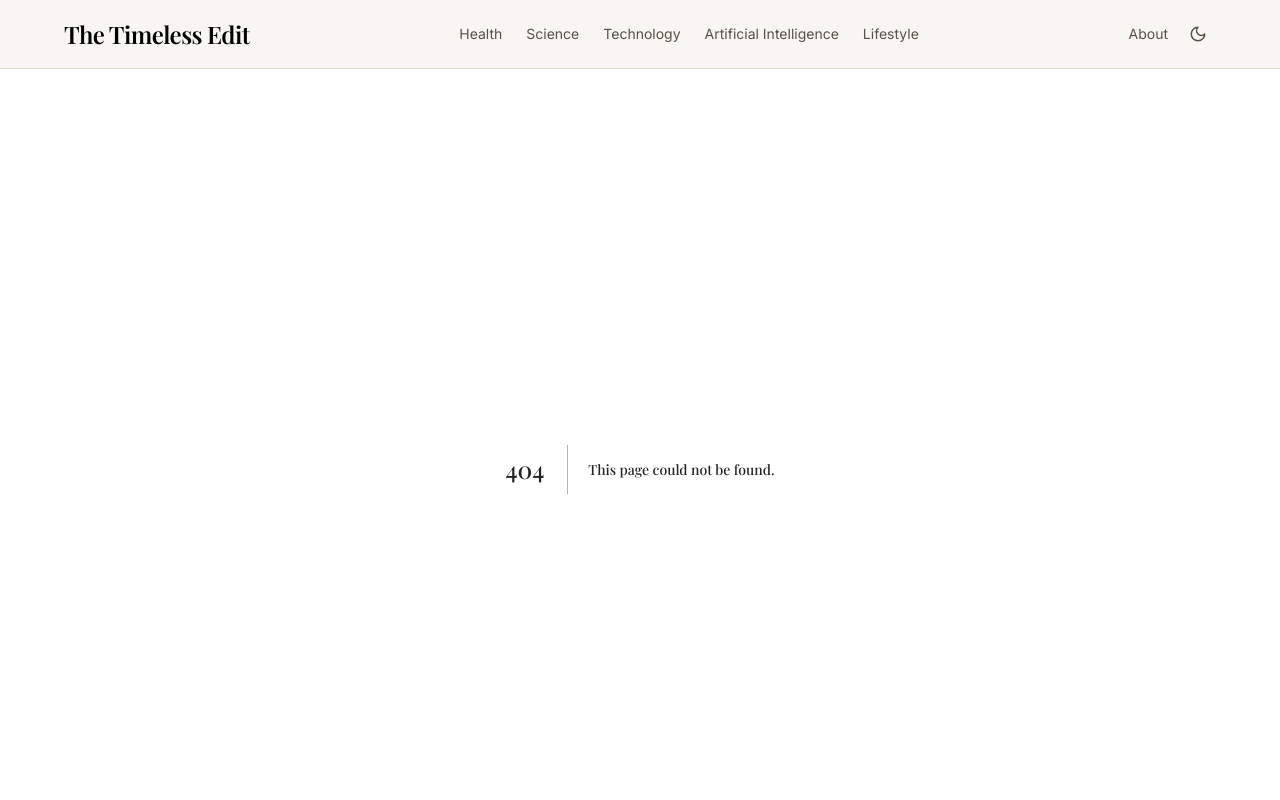
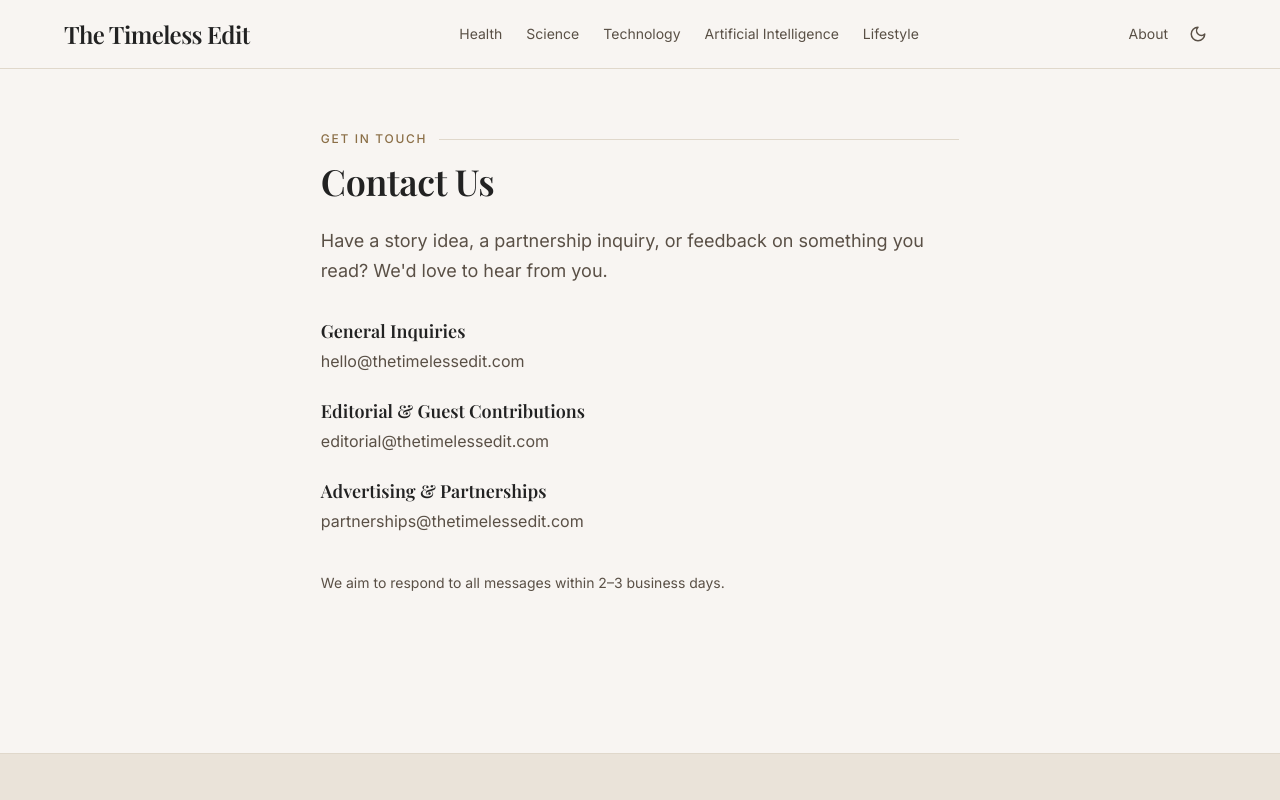
Before and after one commit to shazilasghar748/the-timeless-edit, a Next.js app: page /contact in a window 1280 px wide. Before the commit this address had no page. Shown: the top 800 px of the page. Built offline with nearby package versions, Linux system fonts and the light colour scheme.

Commit message:
Add ContactPage component with contact information

```diff
--- /dev/null
+++ b/src/app/contact/page.tsx
@@ -0,0 +1,31 @@
+export default function ContactPage() {
+  return (
+    <div className="max-w-prose mx-auto px-6 py-16">
+      <div className="eyebrow-rule mb-4">Get in touch</div>
+      <h1 className="font-display text-display-md font-semibold mb-6">Contact Us</h1>
+      <p className="text-lg text-foreground-muted leading-relaxed mb-8">
+        Have a story idea, a partnership inquiry, or feedback on something you read?
+        We'd love to hear from you.
+      </p>
+
+      <div className="space-y-6">
+        <div>
+          <h3 className="font-display text-lg font-semibold mb-1">General Inquiries</h3>
+          <p className="text-foreground-muted">hello@thetimelessedit.com</p>
+        </div>
+        <div>
+          <h3 className="font-display text-lg font-semibold mb-1">Editorial & Guest Contributions</h3>
+          <p className="text-foreground-muted">editorial@thetimelessedit.com</p>
+        </div>
+        <div>
+          <h3 className="font-display text-lg font-semibold mb-1">Advertising & Partnerships</h3>
+          <p className="text-foreground-muted">partnerships@thetimelessedit.com</p>
+        </div>
+      </div>
+
+      <p className="text-sm text-foreground-muted mt-10">
+        We aim to respond to all messages within 2–3 business days.
+      </p>
+    </div>
+  );
+}
```
